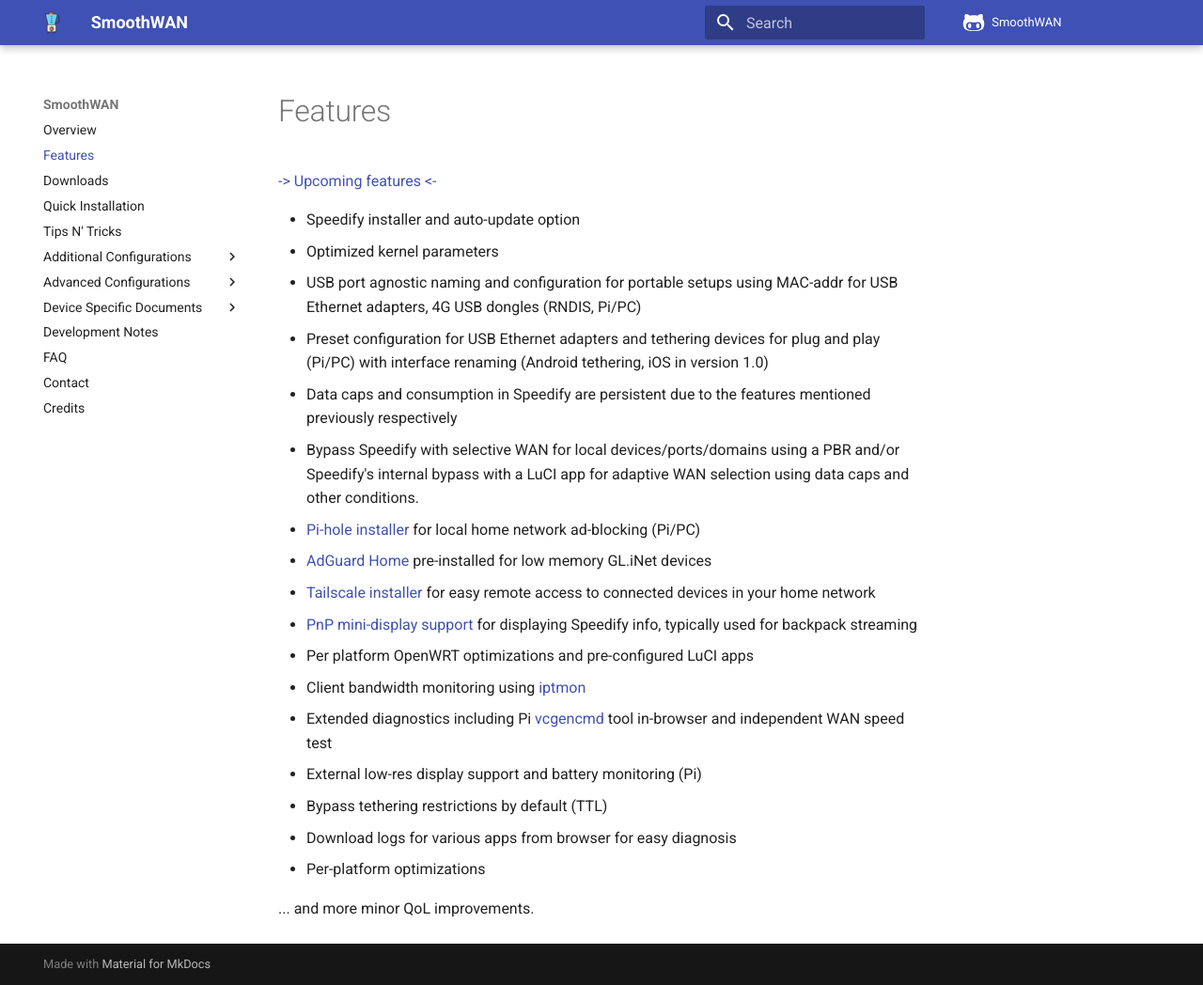
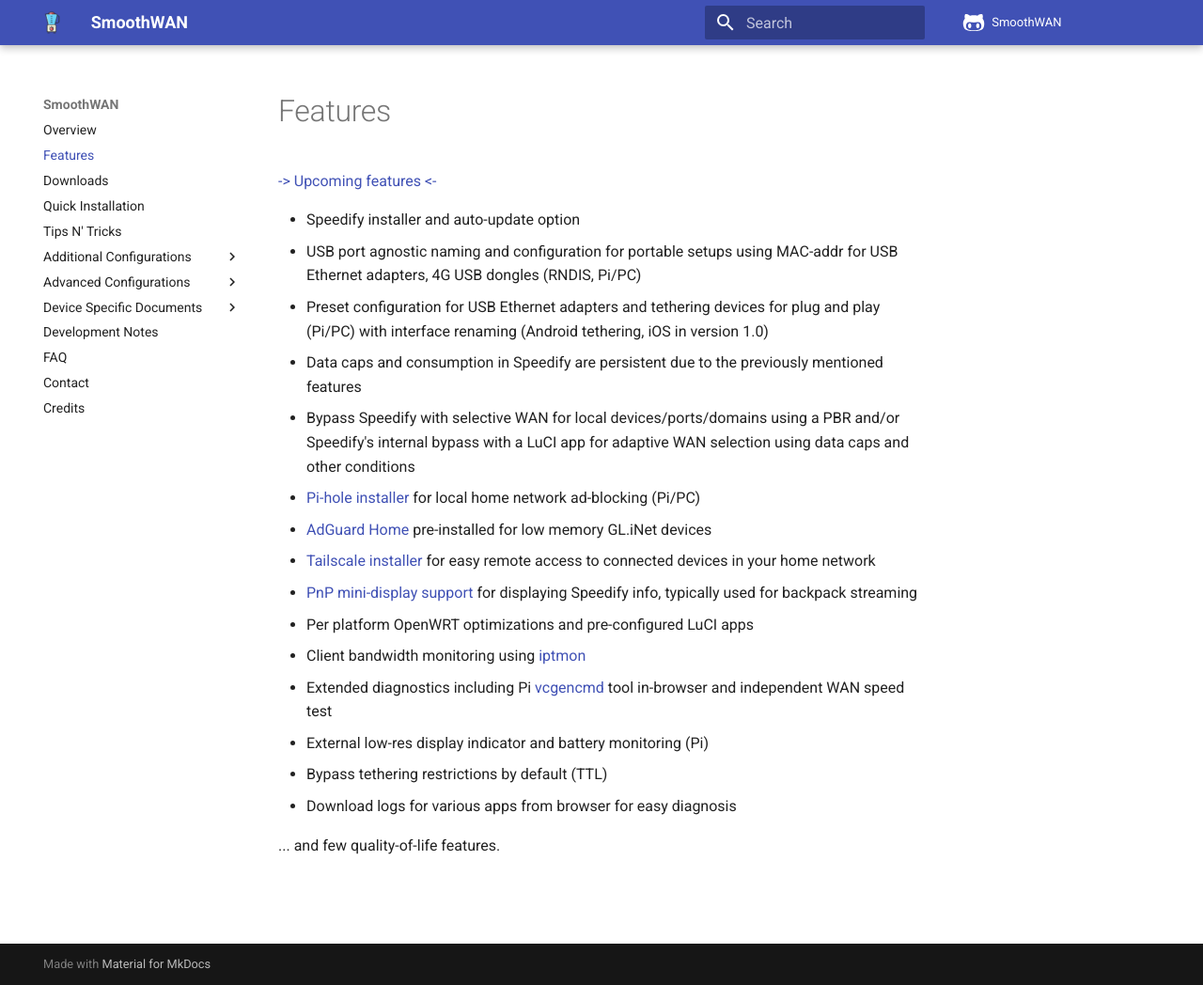
Before and after one commit to SmoothWAN/SmoothWAN-docs, an MkDocs documentation site: the page built from docs/features.md, in a window 1280 px wide and 1048 px high. Shown: the whole window at 94% size. Built offline with MkDocs 1.6.1 and Material for MkDocs 9.7.7, drawn with Linux system fonts in a browser that asks for light colours; comment, search, counter and statistics services are not loaded.

Commit message:
Update features.md

```diff
--- a/docs/features.md
+++ b/docs/features.md
@@ -1,11 +1,10 @@
 [-> Upcoming features <-](https://github.com/TalalMash/SmoothWAN/projects/1)
 
 -  Speedify installer and auto-update option
--  Optimized kernel parameters
 -  USB port agnostic naming and configuration for portable setups using MAC-addr for USB Ethernet adapters, 4G USB dongles (RNDIS, Pi/PC)
 -  Preset configuration for USB Ethernet adapters and tethering devices for plug and play (Pi/PC) with interface renaming (Android tethering, iOS in version 1.0)
--  Data caps and consumption in Speedify are persistent due to the features mentioned previously respectively
--  Bypass Speedify with selective WAN for local devices/ports/domains using a PBR and/or Speedify's internal bypass with a LuCI app for adaptive WAN selection using data caps and other conditions.
+-  Data caps and consumption in Speedify are persistent due to the previously mentioned features
+-  Bypass Speedify with selective WAN for local devices/ports/domains using a PBR and/or Speedify's internal bypass with a LuCI app for adaptive WAN selection using data caps and other conditions
 -  [Pi-hole installer](https://github.com/TalalMash/SmoothWAN/wiki/Setting-up-Pi-hole) for local home network ad-blocking (Pi/PC)
 -  [AdGuard Home](https://github.com/TalalMash/SmoothWAN/wiki/Setting-up-AdGuard-Home-(GL.iNet)) pre-installed for low memory GL.iNet devices
 -  [Tailscale installer](https://github.com/TalalMash/SmoothWAN/wiki/Setting-up-Tailscale) for easy remote access to connected devices in your home network
@@ -13,9 +12,8 @@
 - Per platform OpenWRT optimizations and pre-configured LuCI apps
 - Client bandwidth monitoring using [iptmon]()
 - Extended diagnostics including Pi [vcgencmd]() tool in-browser and independent WAN speed test
-- External low-res display support and battery monitoring (Pi)
+- External low-res display indicator and battery monitoring (Pi)
 - Bypass tethering restrictions by default (TTL)
 - Download logs for various apps from browser for easy diagnosis
-- Per-platform optimizations
 
-... and more minor QoL improvements.
+... and few quality-of-life features.
```
